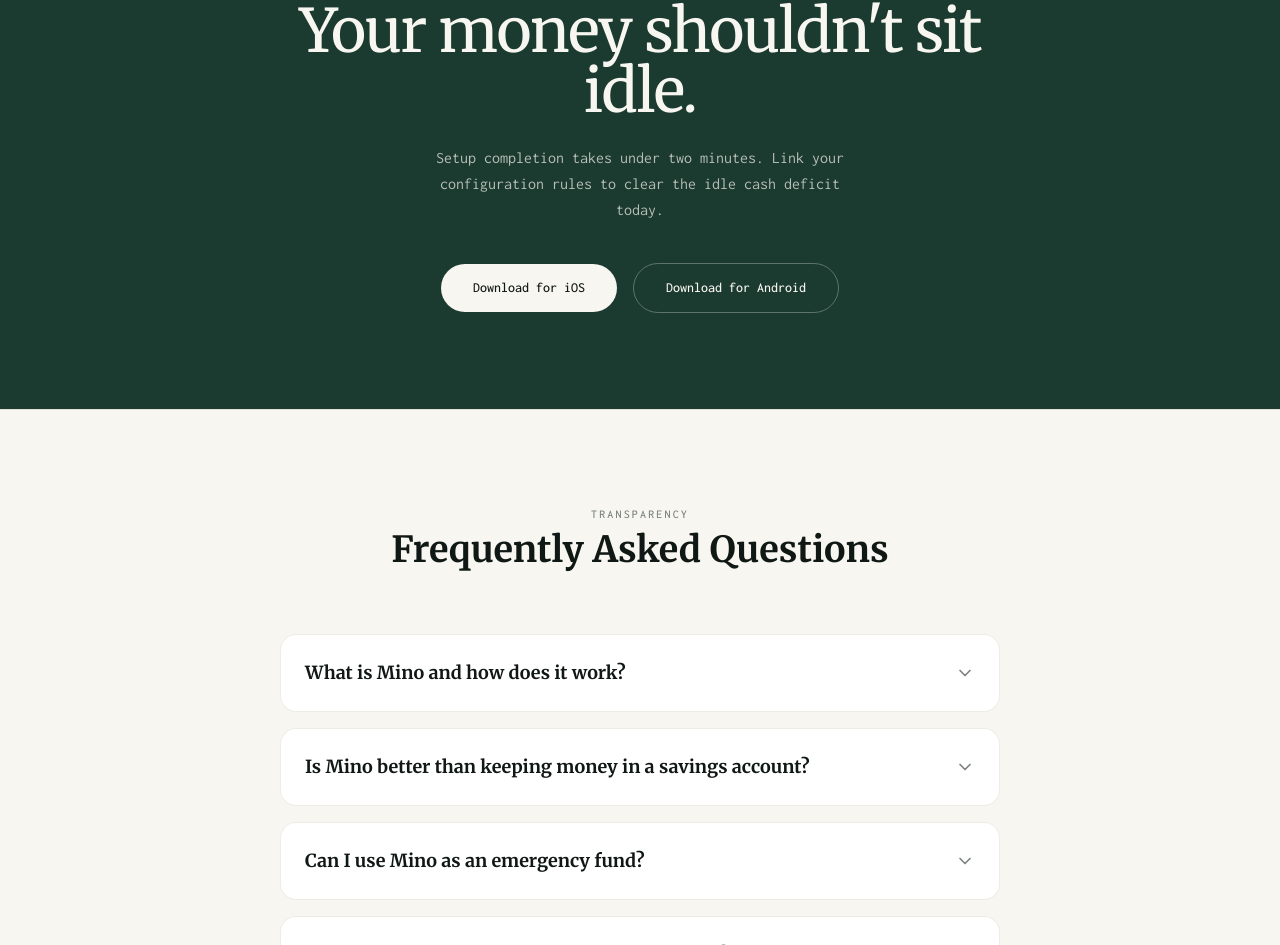
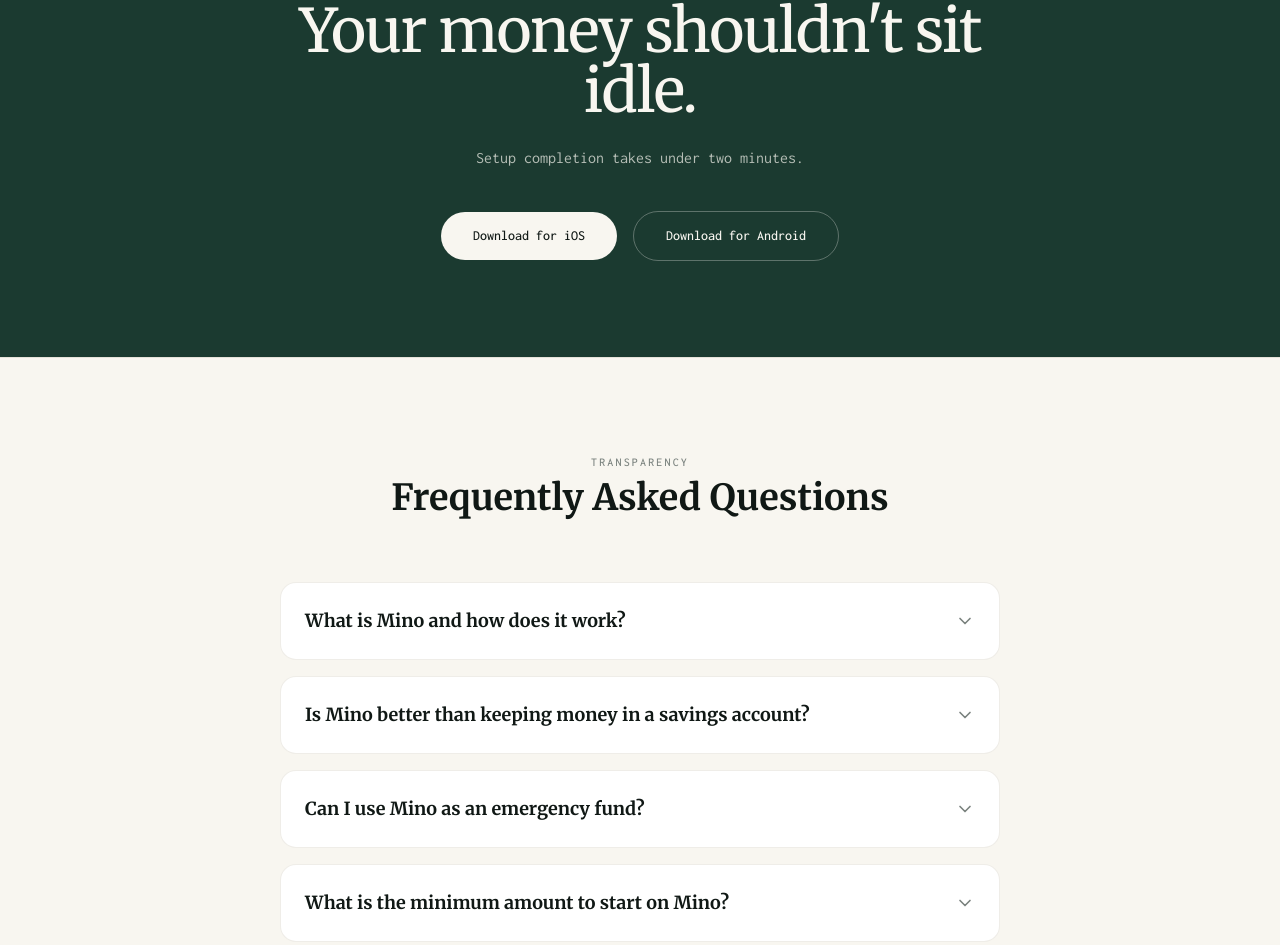
Before and after one commit to vaishnavghautham/mino-web, a Next.js app: page / in a window 1280 px wide. Shown: the part 5267-6212 px from the top of the page. Built offline with nearby package versions, Linux system fonts and the light colour scheme.

Commit message:
Removed unnecessary text

```diff
--- a/src/app/page.tsx
+++ b/src/app/page.tsx
@@ -201,7 +201,7 @@
             <div className="container mx-auto px-6 max-w-3xl relative z-10 space-y-6">
               <h2 className="font-serif text-4xl md:text-6xl tracking-tight">Your money shouldn&apos;t sit idle.</h2>
               <p className="text-mino-cream/70 text-sm md:text-base max-w-md mx-auto leading-relaxed">
-                Setup completion takes under two minutes. Link your configuration rules to clear the idle cash deficit today.
+                Setup completion takes under two minutes.
               </p>
 
               <div className="pt-4 flex flex-wrap justify-center items-center gap-4">
```
